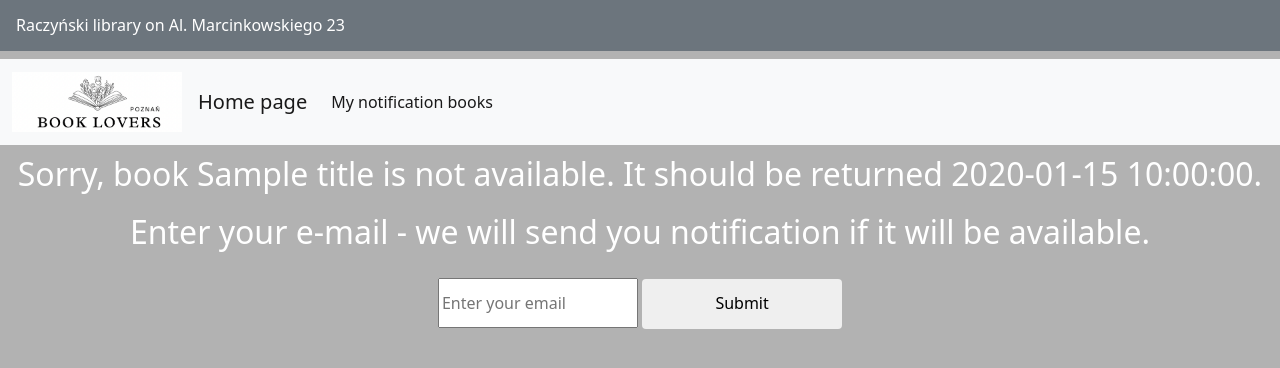
After one commit to rolczynska/BookLovers, a Flask app: template templates/availability.html in a window 1280 px wide. The commit adds this page. Shown: the top 368 px of the page. Run offline with Flask 2, Linux system fonts and the light colour scheme; the template is opened without the code that fills it: most values are stand-ins (such as "Sample title", 1, 10 or a date in 2020); form fields are guessed from the names that the template uses.

Commit message:
Make dynamic templates - availability.html Change structure in app - remove enter_email route Make new class EmailForms Change functions in book.py Do some style changes in css

```diff
--- a/flask app.py
+++ b/flask app.py
@@ -16,7 +16,7 @@ app.secret_key = "thisissession"
 
 ''' This is loop for searching books.'''
 searching_books_loop = threading.Thread(target=main.search_books, daemon=True)
-#searching_books_loop.start()
+searching_books_loop.start()
 
 
 @app.route("/", methods=["GET", "POST"])
@@ -30,11 +30,12 @@ def index():
     return render_template("index.html", book_form=book_form)
 
 
-@app.route("/availability/<book_index>")
+# TODO zmień tego ostatniego if'a - zrób warunek w template
+@app.route("/availability/<book_index>", methods=["GET", "POST"])
 def availability(book_index):
+    email_form = forms.EmailForm(csrf_enabled=False)
     book_index = int(book_index)
     books = session["books"]
-    print(books)
     url = books[book_index][0]
     session["url"] = url
     title = unidecode(books[book_index][1]).strip(" /")
@@ -43,34 +44,15 @@ def availability(book_index):
     stripped_author = re.sub(r'\([^)]*\)', '', author).strip(" .")
     session["author"] = stripped_author
     date = search_web.check_for_book_status(url)
-    print(url)
-    print(date)
-    if date == "Na półce":
-        return render_template("book_available.html", title=title, author=stripped_author)
-    elif date == "":
-        return render_template("no_book.html")
-    else:
-        return render_template("enter_email.html", date=date)
-
-
-@app.route("/enter_email", methods=["GET", "POST"])
-def enter_email():
-    if request.method == "POST":
-        title = session["title"]
-        url = session["url"]
-        author = session["author"]
-        email = request.form.get("email")
-        if book.is_in_books_index(title, author, path=HOME / "books_index.json"):
-            book_id = book.get_id(title, author, path=HOME / "books_index.json")
-            if book.is_mail_registered(book_id, email):
-                return render_template("already_registered.html")
+    if email_form.validate_on_submit():
+        email = email_form.email.data
+        id = book.get_id(title=title, author= stripped_author, url=url, path=HOME / "books_index.json")
+        if book.add_to_searching_list(id, email, path=HOME / "searching_books.json"):
+            mail.send_register_confirmation(title, email)
+            return render_template("email_registered.html")
         else:
-            book_id = book.add_to_books_index(title, author, url, path=HOME / "books_index.json")
-        book.add_to_searching_list(book_id, email, path=HOME / "searching_books.json")
-        mail.send_register_confirmation(title, email)
-        return render_template("email_registered.html")
-    else:
-        return redirect(url_for("index"))
+            return render_template("already_registered.html")
+    return render_template("availability.html", date=date, title=title, author=stripped_author, email_form=email_form)
 
 
 @app.route("/check_notification")
--- a/static/style.css
+++ b/static/style.css
@@ -3,3 +3,31 @@ input {width: 200px; height: 50px; align: center; size:60; line-height: 1.4; mar
 h1,h2 {color: white; text-align: center;  line-height: 1.8}
 a {color: white}
 div { line-height: 1.2}
+form {
+  display: flex;
+  flex-direction: column;
+  align-items: center;
+}
+
+form p {
+  margin: 10px 0;
+}
+
+form input[type="text"] {
+  padding: 10px;
+  border: 2px solid #ccc;
+  border-radius: 4px;
+}
+
+form input[type="submit"] {
+
+  color: black;
+  padding: 10px 20px;
+  border: none;
+  border-radius: 4px;
+  cursor: pointer;
+}
+
+form input[type="submit"]:hover {
+  background-color: #45a049;
+}
--- /dev/null
+++ b/templates/availability.html
@@ -0,0 +1,31 @@
+{% extends "layout.html" %}
+{% block body %}
+{% if date == "Na półce" %}
+  <h2>
+    Huraay!
+    Book "{{title}}" by {{author}} is already available!
+    You can borrow it
+  </h2>
+{% elif date == "" %}
+<h2>
+  Sorry, it's look like Raczyński library on Marcinkowskiego street don't have {{title}} book by {{author}} yet.
+  You can step over and check in another link.
+</h2>
+{% else %}
+
+<h2>
+    Sorry, book {{title}} is not available. It should be returned {{date}}. Enter your e-mail - we will send you notification if it will be available.
+</h2>
+
+<form method="post">
+    {{email_form.hidden_tag()}}
+    <p>
+        {{ email_form.email(placeholder="Enter your email") }}
+        {{ email_form.submit() }}
+    </p>
+</form>
+
+{% endif %}
+
+
+{% endblock body %}
--- a/templates/index.html
+++ b/templates/index.html
@@ -8,8 +8,8 @@
     Search for your favourite book
   </h2>
   {{ book_form.hidden_tag() }}
-  <p> {{ book_form.title.label }}
-    {{ book_form.title() }} </p>
+  <p>
+    {{ book_form.title(placeholder='Enter book title') }} </p>
   <p> {{ book_form.submit() }}</p>
 </form>
 
```
Also changed, not shown: app/book.py (+21 -47 lines), app/forms.py (+6 -2 lines), templates/book_available.html (deleted, +0 -10 lines), templates/confirm.html (deleted, +0 -19 lines), templates/enter_email.html (deleted, +0 -13 lines), templates/no_book.html (deleted, +0 -9 lines).
